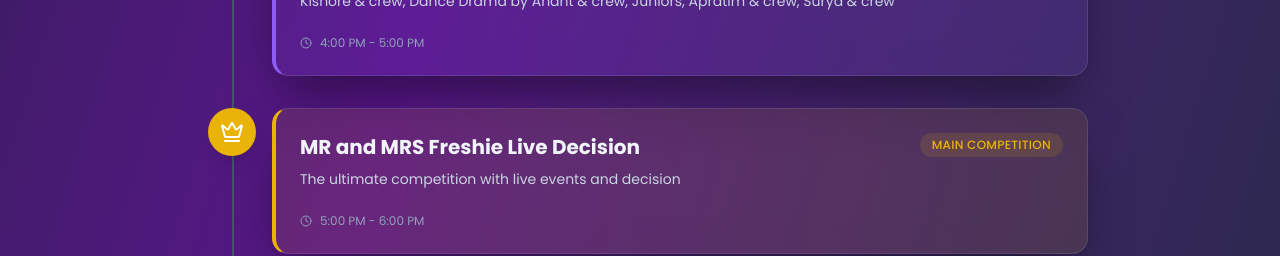
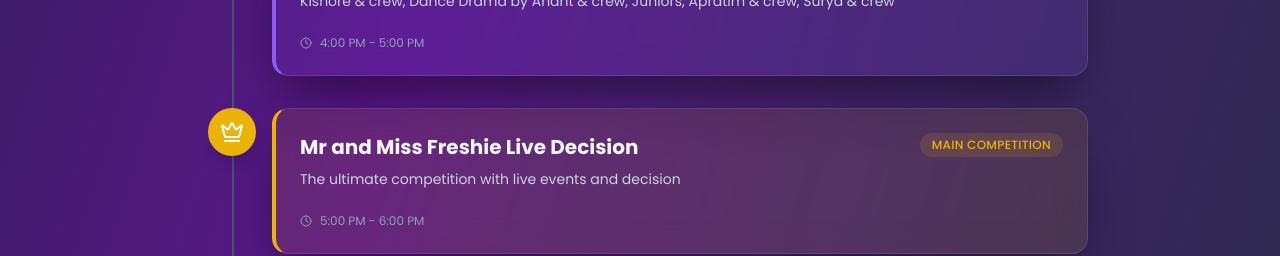
Before and after one commit to latakshsariyapatidar/freshers-frontend, a React (Vite) app: page /schedule in a window 1280 px wide. Shown: the part 2820-3076 px from the top of the page. Built offline with nearby package versions, Linux system fonts and the light colour scheme.

Commit message:
Changed TYPO

```diff
--- a/src/pages/Schedule.jsx
+++ b/src/pages/Schedule.jsx
@@ -159,7 +159,7 @@ const Schedule = () => {
       time: '5:00 PM',
       endTime: '6:00 PM',
       category: 'Main Competition',
-      title: 'MR and MRS Freshie Live Decision',
+      title: 'Mr and Miss Freshie Live Decision',
       description: 'The ultimate competition with live events and decision',
       icon: Crown,
       color: '#eab308', // yellow-500
```
